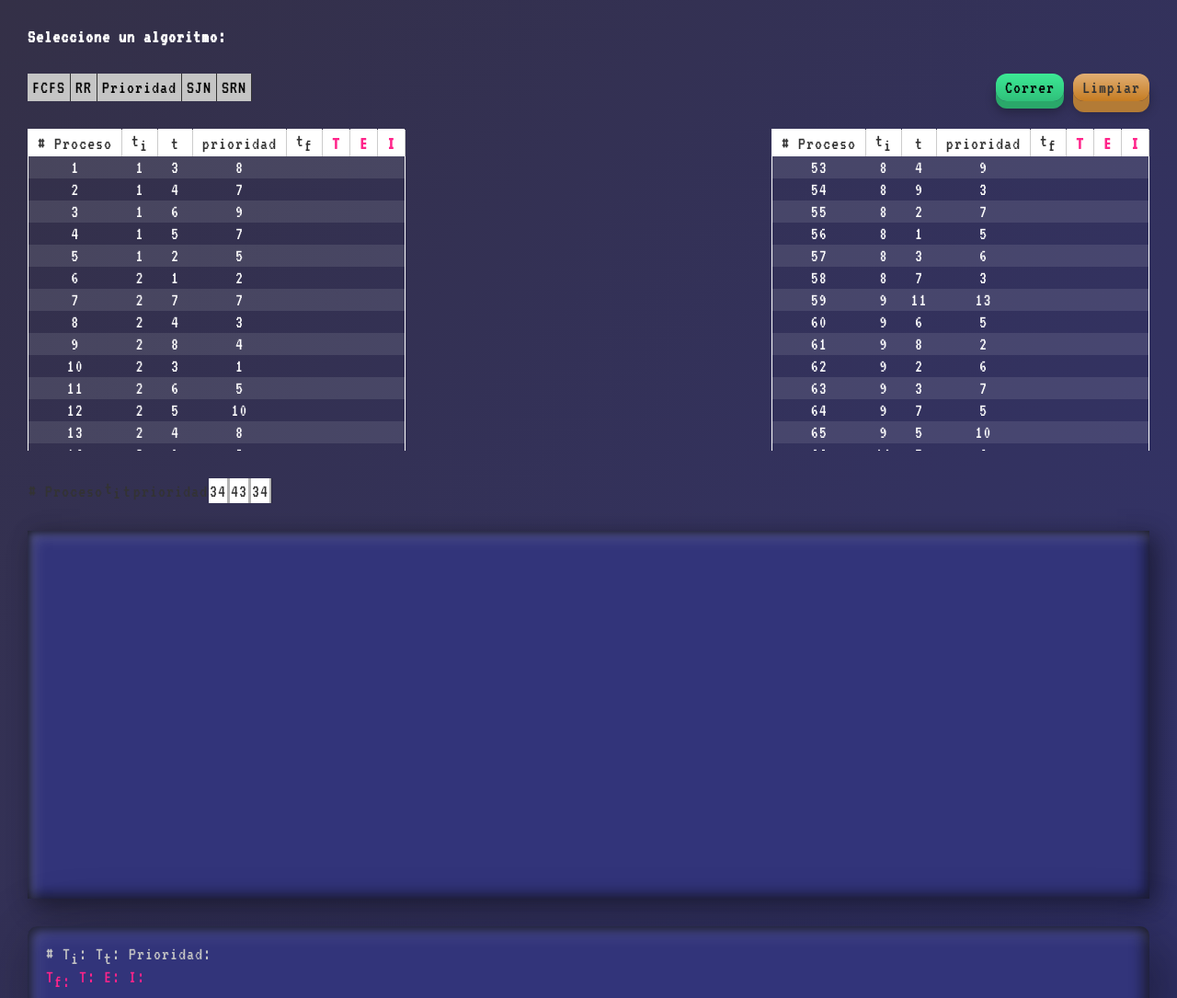
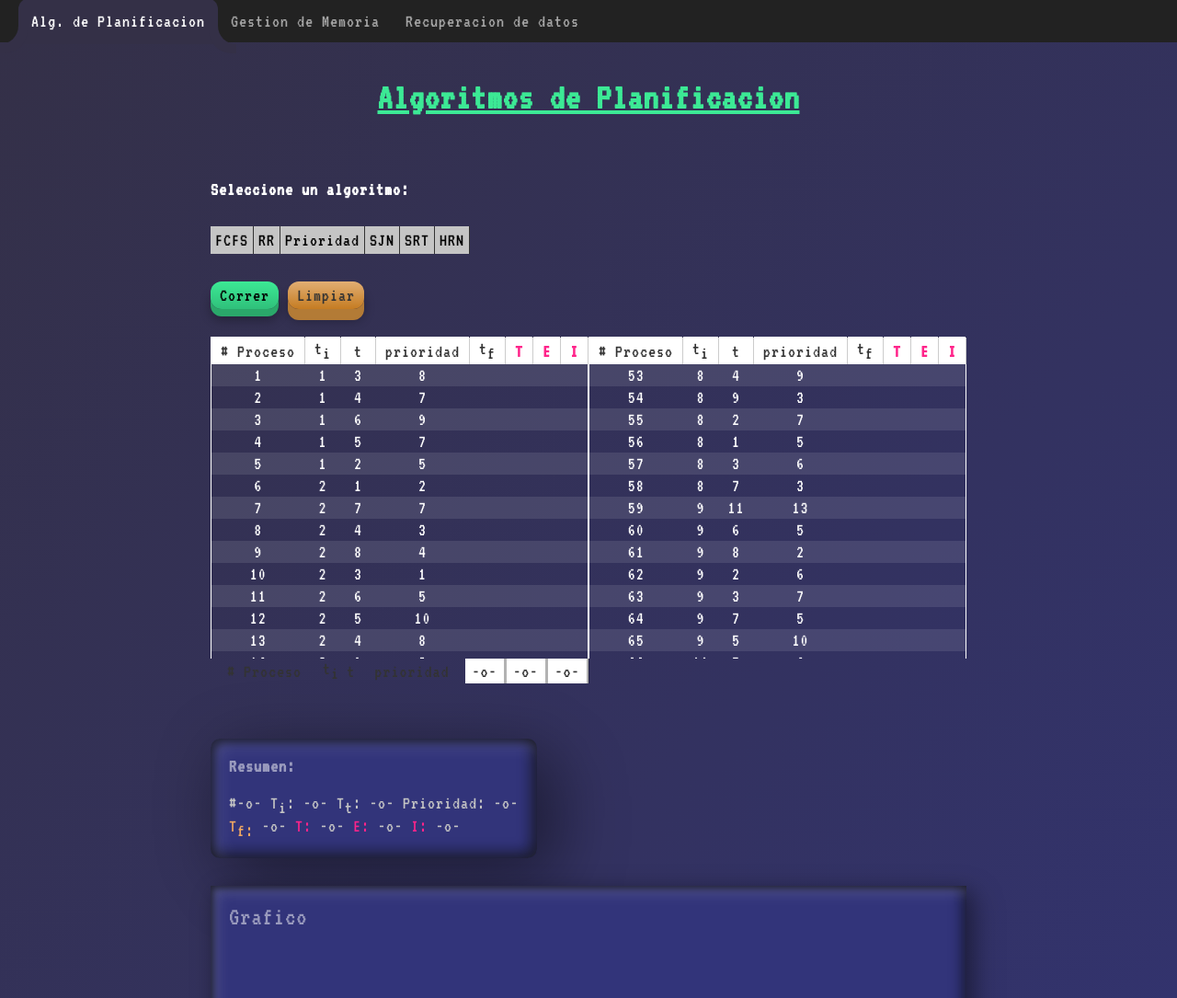
Before and after one commit to alboncho/proyecto-so, a plain HTML site: page index.html in a window 1280 px wide. Shown: the top 1085 px of the page at 92% size. Drawn offline with Linux system fonts and the light colour scheme.

Commit message:
agregando menu

```diff
--- /dev/null
+++ b/assets/css/gestion-memoria.css
@@ -0,0 +1,107 @@
+@font-face {
+   font-family: 'VT323';
+   src: url('../fuente/VT323-Regular.ttf');
+}
+
+:root {
+   /* Background Gradient */
+   --clr-primario: #3e3f97;
+   --clr-secundario: #6B6DC2;
+
+   --clr-verde: #3ce995;
+
+   /* Button Gradient */
+   --btn-start: #3ce995;
+   --btn-end: #2fc07a;
+   --btn-hover-start: #63f0ae;
+   --btn-hover-end: #3ce995;
+
+   /* Button Shadow Color */
+   --btn-shadow: #2aa86a;
+
+   /* Text Colors */
+   --text-color: white;
+   --label-opacity: 0.9;
+}
+
+* {
+   margin: 0;
+   padding: 0;
+   box-sizing: border-box;
+   font-family: 'VT323', roboto, consolas;
+   letter-spacing: 1px;
+   font-size: 20px;
+}
+
+body {
+   background: linear-gradient(135deg, var(--clr-primario) 0%, var(--clr-secundario) 100%);
+   display: flex;
+   flex-direction: column;
+   min-height: 100vh;
+}
+
+.menu {
+   background-color: #222;
+   width: 100%;
+   display: flex;
+   height: max-content;
+   padding: 13px 20px;
+}
+
+.menu ul {
+   list-style: none;
+   display: flex;
+   height: max-content;
+}
+
+.menu a {
+   position: relative;
+   color: rgb(255 255 255 / .6);
+   text-decoration: none;
+   padding: 15px 14px;
+   border-top-right-radius: 12px;
+   border-top-left-radius: 12px;
+}
+
+.menu a.active {
+   background-color: var(--clr);
+   color: #fff;
+}
+
+.menu a.active::before {
+   content: '';
+   position: absolute;
+   left: -20px;
+   bottom: 0;
+   width: 20px;
+   height: 20px;
+   border-bottom-right-radius: 20px;
+   box-shadow: 5px 5px 0 5px var(--clr);
+}
+
+.menu a.active::after {
+   content: '';
+   position: absolute;
+   left: 100%;
+   bottom: 0;
+   width: 20px;
+   height: 20px;
+   border-bottom-left-radius: 20px;
+   box-shadow: -5px 5px 0 5px var(--clr);
+}
+
+.titulo {
+   font-size: 2rem;
+   color: rgb(255 255 255 / .5);
+   margin: 2rem;
+   text-decoration: underline;
+   text-align: center;
+}
+
+/* CONTENEDOR */
+.contenedor {
+   display: flex;
+   flex-direction: column;
+   max-width: 1000px;
+   padding: 2rem;
+}
--- a/assets/css/style.css
+++ b/assets/css/style.css
@@ -8,8 +8,10 @@
 :root {
 
    /* Background Gradient */
-   --bg-start: #1d6e58;
-   --bg-end: #145041;
+   --clr-primario: #343047;
+   --clr-secundario: #32347a;
+
+   --clr-verde: #3ce995;
 
    /* Button Gradient */
    --btn-start: #3ce995;
@@ -43,11 +45,68 @@ body {
    min-height: 100vh;
 }
 
+.menu {
+   background-color: #222;
+   width: 100%;
+   display: flex;
+   height: max-content;
+   padding: 13px 20px;
+}
+
+.menu ul {
+   list-style: none;
+   display: flex;
+   height: max-content;
+}
+
+.menu a {
+   position: relative;
+   color: rgb(255 255 255 / .6);
+   text-decoration: none;
+   padding: 15px 14px;
+   border-top-right-radius: 12px;
+   border-top-left-radius: 12px;
+}
+
+.menu a.active {
+   background-color: var(--clr);
+   color: #fff;
+}
+
+.menu a.active::before {
+   content: '';
+   position: absolute;
+   left: -20px;
+   bottom: 0;
+   width: 20px;
+   height: 20px;
+   border-bottom-right-radius: 20px;
+   box-shadow: 5px 5px 0 5px var(--clr);
+}
+
+.menu a.active::after {
+   content: '';
+   position: absolute;
+   left: 100%;
+   bottom: 0;
+   width: 20px;
+   height: 20px;
+   border-bottom-left-radius: 20px;
+   box-shadow: -5px 5px 0 5px var(--clr);
+}
+
+.titulo {
+   font-size: 2rem;
+   color: var(--clr-verde);
+   margin: 2rem;
+   text-decoration: underline;
+}
+
 .contenedor {
    display: flex;
    flex-direction: column;
    gap: 30px;
-   width: 100%;
+   max-width: 1000px;
    padding: 30px;
 }
 
@@ -74,6 +133,11 @@ body {
 .algoritmo.active {
    background-color: #646464;
    color: #d5d5d5;
+}
+
+.bxControles {
+   display: flex;
+   flex-direction: column;
 }
 
 .bxBtn {
@@ -126,7 +190,7 @@ body {
    transform: translateY(6px);
    box-shadow: 0 2px 0 #b37b36, 0 4px 8px rgb(0 0 0 / .3);
 }
-
+/*
 .bxPromedios {
    color: #fff;
    overflow: scroll;
@@ -134,7 +198,7 @@ body {
 
 .bxPromedios .promedioT, .bxPromedios .promedioE, .bxPromedios .promedioI {
    color: #ff248a;
-}
+} */
 
 .bxProcesos {
    position: relative;
@@ -188,8 +252,15 @@ body {
    font-weight: bold;
 }
 
+.bxPromedios {
+   position: relative;
+   top: -30px;
+   width: 412px;
+}
+
 .bxPromedios .tablaPromedios {
    border-collapse: collapse;
+   width: 100%;
    color: #fff;
 }
 
@@ -222,14 +293,22 @@ body {
    position: relative;
    width: 100%;
    height: 400px;
-   overflow: scroll;
    background-color: #32347a;
 
    box-shadow: 10px 10px 30px rgb(0 0 0 / .25),
-               5px 5px 20px rgb(0 0 0 / .25),
-               inset 3px 3px 7px rgb(0 0 0 / .5),
-               inset 6px 6px 15px rgb(255 255 255 / .2),
-               inset -3px -3px 15px rgb(0 0 0 / .7);
+   5px 5px 20px rgb(0 0 0 / .25),
+   inset 3px 3px 7px rgb(0 0 0 / .5),
+   inset 6px 6px 15px rgb(255 255 255 / .2),
+   inset -3px -3px 15px rgb(0 0 0 / .7);
+}
+
+.bxCuadriculas {
+   position: absolute;
+   top: 0;
+   left: 0;
+   overflow: scroll;
+   width: 100%;
+   height: 100%;
 }
 
 /* .bxGrafico .ejeY {
@@ -248,7 +327,21 @@ body {
       /* background-color: purple;
       } */
 
+.tituloGrafico {
+   position: absolute;
+   left: 0;
+   top: 0;
+   z-index: 2;
+   color: rgb(255 255 255 / .5);
+   font-size: 28px;
+   padding: 20px;
+}
+
 .bxGrafico .cuadriculas {
+   position: absolute;
+   left: 0;
+   top: 0;
+   z-index: 1;
    padding: 0 0 30px 0;
    display: grid;
    /* grid-gap: 1px; */
@@ -290,8 +383,9 @@ body {
    border-radius: 10px;
    color: #c4c4c4;
    position: relative;
-   height: 100px;
+   height: max-content;
    padding: 20px;
+   width: max-content;
    box-shadow: 25px 25px 75px rgb(0 0 0 / .25),
                10px 10px 70px rgb(0 0 0 / .25),
                inset 5px 5px 10px rgb(0 0 0 / .5),
@@ -300,8 +394,16 @@ body {
 
 }
 
+.tituloResumen {
+   color: rgb(255 255 255 / .5);
+}
+
 .bxInfo .clrRojo {
    color: #ff248a;
+}
+
+.bxInfo .clrNaranja {
+   color: #f1a762;
 }
 
 .bxModal .modal {
--- a/index.html
+++ b/index.html
@@ -9,6 +9,16 @@
 </head>
 <body>
 
+   <nav class="menu">
+      <ul>
+         <li><a href="./index.html" style="--clr: #343047" class="active">Alg. de Planificacion</a></li>
+         <li><a href="./pages/GestionMemoria.html" style="--clr: #ff4d4d">Gestion de Memoria</a></li>
+         <li><a href="#" style="--clr: #17c0eb">Recuperacion de datos</a></li>
+      </ul>
+   </nav>
+
+   <h1 class="titulo">Algoritmos de Planificacion</h1>
+
    <div class="contenedor">
       <h3 style="color: #fff">Seleccione un algoritmo:</h3>
       <section class="bxControles">
@@ -17,7 +27,8 @@
             <div class="RR algoritmo">RR</div>
             <div class="Prioridad algoritmo">Prioridad</div>
             <div class="SJN algoritmo">SJN</div>
-            <div class="SRN algoritmo">SRN</div>
+            <div class="SRN algoritmo">SRT</div>
+            <div class="HRN algoritmo">HRN</div>
          </div>
          <div class="bxBtn">
             <button class="btnCorrer">Correr</button>
@@ -59,23 +70,29 @@
                <td class="bgTransparente">t<sub>i</sub></td>
                <td class="bgTransparente">t</td>
                <td class="bgTransparente">prioridad</td>
-               <td class="resultadoT">34</td>
-               <td class="resultadoE">43</td>
-               <td class="resultadoI">34</td>
+               <td class="resultadoT">-o-</td>
+               <td class="resultadoE">-o-</td>
+               <td class="resultadoI">-o-</td>
             </tr>
          </table>
       </div>
 
-      <section class="bxGrafico">
-         <div class="cuadriculas"></div>
+      <section class="bxInfo">
+         <h4 class="tituloResumen">Resumen:</h4> <br>
+         #<span class="txtNroProceso">-o-</span> T<sub>i</sub>: <span class="txtInicio">-o-</span> T<sub>t</sub>: <span class="txtEjecucion">-o-</span> Prioridad: <span class="txtPrioridad">-o-</span> <br> <span class="clrNaranja"> T<sub>f: </sub></span><span class="txtFinal">-o-</span> <span class="clrRojo">T: </span><span class="txtT">-o-</span> <span class="clrRojo">E: </span><span class="txtE">-o-</span> <span class="clrRojo">I: </span><span class="txtI">-o-</span>
       </section>
 
-      <section class="bxInfo">
-         #<span class="txtNroProceso"></span> T<sub>i</sub>: <span class="txtInicio"></span> T<sub>t</sub>: <span class="txtEjecucion"></span> Prioridad: <span class="txtPrioridad"></span> <br> <span class="clrRojo"> T<sub>f: </sub></span><span class="txtFinal"></span> <span class="clrRojo">T: </span><span class="txtT"></span> <span class="clrRojo">E: </span><span class="txtE"></span> <span class="clrRojo">I: </span><span class="txtI"></span>
+      <section class="bxGrafico">
+         <div class="tituloGrafico">Grafico</div>
+         <div class="bxCuadriculas">
+            <div class="cuadriculas"></div>
+         </div>
+         </div>
       </section>
+
    </div>
 
-   <div class="espacio" style="height: 100vh;"></div>
+   <div class="espacio" style="height: 500px;"></div>
 
    <div class="bxModal">
       <div class="modal">
--- a/src/algoritmos/FCFSAlgoritmo.js
+++ b/src/algoritmos/FCFSAlgoritmo.js
@@ -24,7 +24,7 @@ export class FCFSAlgoritmo extends Algoritmo {
                (parseInt(proceso.split(' ')[1]) / T).toFixed(2)
             );
 
-            resultado.push({ fin: tiempo, T, E, I, inicio, llegada, id, prioridad });
+            resultado.push({ fin: tiempo, T, E, I, inicio, llegada, id, prioridad, rafaga });
 
             if (!copia.length) break;
 
--- a/src/ui/RenderGrafico.js
+++ b/src/ui/RenderGrafico.js
@@ -51,6 +51,7 @@ export class RenderGrafico {
          contador_id--;
       })
 
+      this.scroll(document.querySelector('.bxCuadriculas'));
       this.ilumiinarFila();
       // this.mostrarEjes(resultado);
    }
@@ -71,6 +72,10 @@ export class RenderGrafico {
             document.querySelectorAll('.hover-activo').forEach(e => e.classList.remove('hover-activo'));
          })
       })
+   }
+
+   scroll(el) {
+      el.scrollTop = el.scrollHeight - el.clientHeight;
    }
 
    isFinal(item, j) {
```
Also changed, not shown: pages/GestionMemoria.html (added, +26 -0 lines).
